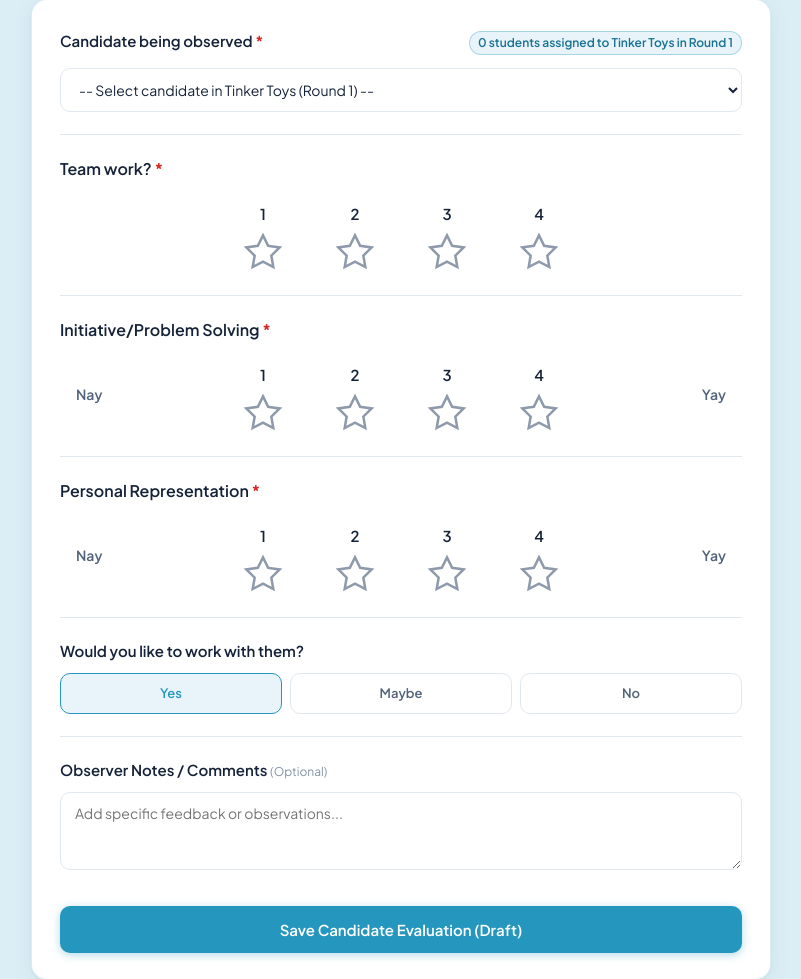
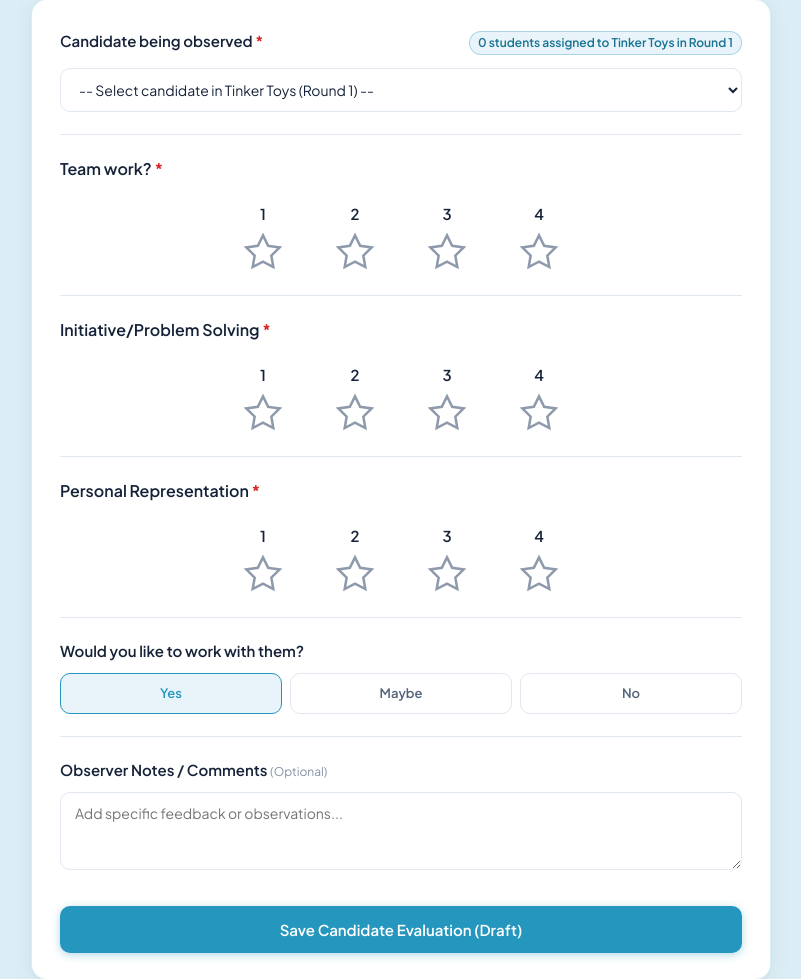
Before and after one commit to surabhibage/crla-level-3-project, a FastAPI app: page / in a window 1280 px wide. Shown: the part 835-1814 px from the top of the page, without its empty margins (239-1040 px from the left). Run offline with FastAPI, Linux system fonts and the light colour scheme.

Commit message:
removing yay or nay

```diff
--- a/templates/index.html
+++ b/templates/index.html
@@ -231,14 +231,13 @@
                     </div>
                 </div>
 
-                <!-- Question 2: Initiative/Problem Solving (4 Stars with Half-Star & Nay/Yay) -->
+                <!-- Question 2: Initiative/Problem Solving (4 Stars with Half-Star) -->
                 <div class="assessment-item">
                     <div class="question-header-row">
                         <h3 class="assessment-question-title">Initiative/Problem Solving <span class="required">*</span></h3>
                         <span class="score-display"></span>
                     </div>
                     <div class="likert-stars-wrapper">
-                        <span class="likert-anchor anchor-left">Nay</span>
                         <div class="star-rating-widget" data-rating-id="initiative">
                             <input type="hidden" id="initiativeInput" name="initiative" value="" required>
                             {% for i in [1, 2, 3, 4] %}
@@ -259,18 +258,16 @@
                             </div>
                             {% endfor %}
                         </div>
-                        <span class="likert-anchor anchor-right">Yay</span>
                     </div>
                 </div>
 
-                <!-- Question 3: Personal Representation (4 Stars with Half-Star & Nay/Yay) -->
+                <!-- Question 3: Personal Representation (4 Stars with Half-Star) -->
                 <div class="assessment-item">
                     <div class="question-header-row">
                         <h3 class="assessment-question-title">Personal Representation <span class="required">*</span></h3>
                         <span class="score-display"></span>
                     </div>
                     <div class="likert-stars-wrapper">
-                        <span class="likert-anchor anchor-left">Nay</span>
                         <div class="star-rating-widget" data-rating-id="personal_rep">
                             <input type="hidden" id="personalRepInput" name="personal_rep" value="" required>
                             {% for i in [1, 2, 3, 4] %}
@@ -291,7 +288,6 @@
                             </div>
                             {% endfor %}
                         </div>
-                        <span class="likert-anchor anchor-right">Yay</span>
                     </div>
                 </div>
 
```
